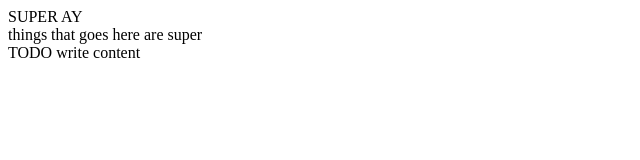
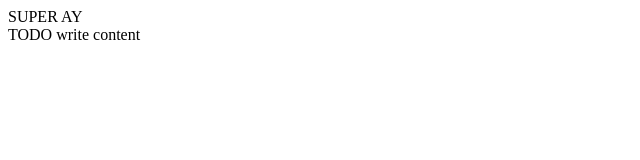
Before and after one commit to skewie/School-IK2011-Labb2, a plain HTML site: page web/index.html in a window 1280 px wide. Shown: the whole page, without its empty margins (0-640 px from the left). Drawn offline with Linux system fonts and the light colour scheme.

Commit message:
Revert "testing"
This reverts commit b2865ed782666c27c18bee28836a49ddb4ef3569.

```diff
--- a/web/index.html
+++ b/web/index.html
@@ -12,7 +12,6 @@ and open the template in the editor.
     </head>
     <body>
         SUPER AY
-        <div>things that goes here are super</div>
         <div>TODO write content</div>
     </body>
 </html>
```
